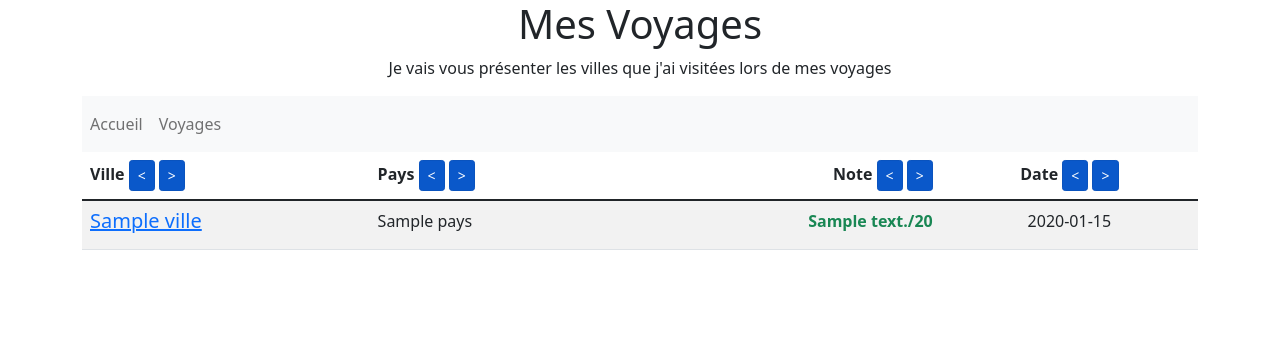
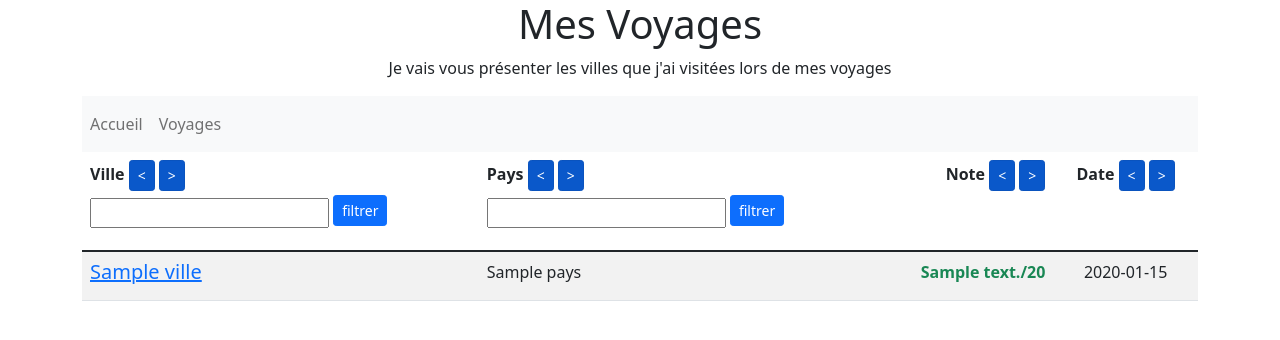
Before and after one commit to Theo-L11/mesvoyages, a Symfony app: template templates/pages/voyages.html.twig in a window 1280 px wide. Shown: the top 340 px of the page. Run offline with Twig, Linux system fonts and the light colour scheme; the template is opened without the code that fills it: most values are stand-ins (such as "Sample title", 1, 10 or a date in 2020); some libraries are stand-ins or nearby versions.

Commit message:
Phase 10: ORM (filtrage des enregistrements)

```diff
--- a/templates/pages/voyages.html.twig
+++ b/templates/pages/voyages.html.twig
@@ -4,22 +4,34 @@
     <table class="table table-striped">
         <thead>
             <tr>
-                <th class="text-left" scope="col">
+                <th class="text-left align-top" scope="col">
                     Ville
                     <a href="{{ path('voyages.sort', {champ:'ville', ordre:'ASC'}) }}" class="btn btn-primary btn-sm active" role="button" aria-pressed="true"><</a>
                     <a href="{{ path('voyages.sort', {champ:'ville', ordre:'DESC'}) }}" class="btn btn-primary btn-sm active" role="button" aria-pressed="true">></a>
+                    <form class="form-inline mt-1" method="POST" action="{{ path('voyages.findallequal', {champ:'ville'}) }}">
+                        <div class="form-group mr-1 mb-2">
+                            <input type="text" class="sm" name="recherche">
+                            <button type="submit" class="btn btn-primary mb-2 btn-sm">filtrer</button>
+                        </div>
+                    </form>
                 </th>
-                <th class="text-left" scope="col">
+                <th class="text-left align-top" scope="col">
                     Pays
                     <a href="{{ path('voyages.sort', {champ:'pays', ordre:'ASC'}) }}" class="btn btn-primary btn-sm active" role="button" aria-pressed="true"><</a>
                     <a href="{{ path('voyages.sort', {champ:'pays', ordre:'DESC'}) }}" class="btn btn-primary btn-sm active" role="button" aria-pressed="true">></a>
+                    <form class="form-inline mt-1" method="POST" action="{{ path('voyages.findallequal', {champ:'pays'}) }}">
+                        <div class="form-group mr-1 mb-2">
+                            <input type="text" class="sm" name="recherche">
+                            <button type="submit" class="btn btn-primary mb-2 btn-sm">filtrer</button>
+                        </div>
+                    </form>
                 </th>
-                <th class="text-end" scope="col">
+                <th class="text-end align-top" scope="col">
                     Note
                     <a href="{{ path('voyages.sort', {champ:'note', ordre:'ASC'}) }}" class="btn btn-primary btn-sm active" role="button" aria-pressed="true"><</a>
                     <a href="{{ path('voyages.sort', {champ:'note', ordre:'DESC'}) }}" class="btn btn-primary btn-sm active" role="button" aria-pressed="true">></a>
                 </th>
-                <th class="text-center" scope="col">
+                <th class="text-center align-top" scope="col">
                     Date
                     <a href="{{ path('voyages.sort', {champ:'datecreation', ordre:'ASC'}) }}" class="btn btn-primary btn-sm active" role="button" aria-pressed="true"><</a>
                     <a href="{{ path('voyages.sort', {champ:'datecreation', ordre:'DESC'}) }}" class="btn btn-primary btn-sm active" role="button" aria-pressed="true">></a>
```
Also changed, not shown: src/Controller/VoyagesController.php (+15 -0 lines), src/Repository/VisiteRepository.php (+23 -0 lines).
